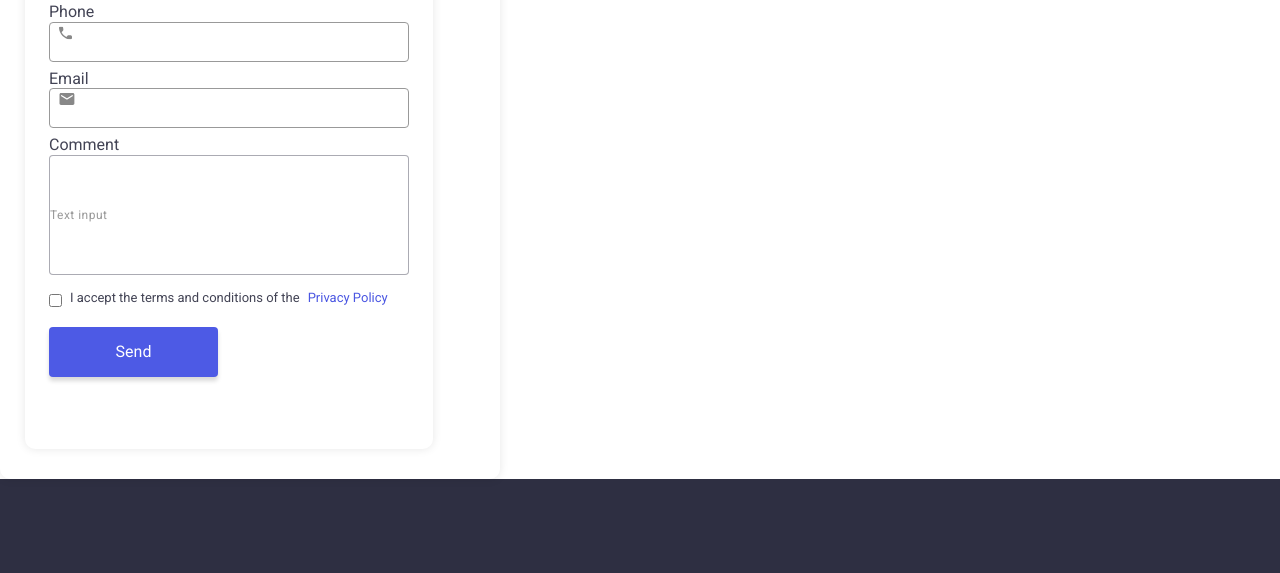
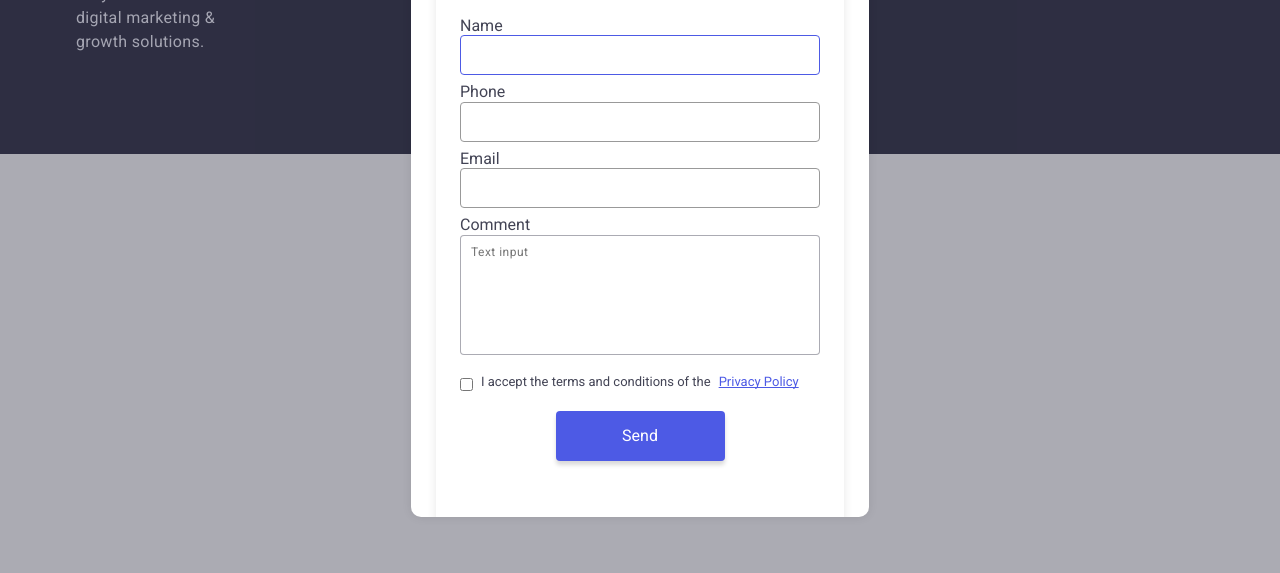
Before and after one commit to Yurii-Ilnytskyi22/goit-markup-hw-05, a plain HTML site: page index.html in a window 1280 px wide. Shown: the part 3358-3931 px from the top of the page. After the commit the page ends 3512 px from the top, so only its background shows below. Drawn offline with nearby package versions, Linux system fonts and the light colour scheme.

Commit message:
goit-markup-hw-05

```diff
--- a/css/styles.css
+++ b/css/styles.css
@@ -522,7 +522,7 @@ img {
 /* #endregion portfolio */
 
 /* #region model overlay*/
-/*
+
 .modal-ovelay {
     background: rgba(46, 47, 66, 0.4);
     position: fixed;
@@ -533,7 +533,7 @@ img {
     z-index: 999;
     display: flex;
     justify-content: center;
-    align-items: center;}
+    align-items: center;
 
     opacity: 1;
     pointer-events: auto;
@@ -544,7 +544,7 @@ img {
     opacity: 1;
     pointer-events: auto;
 }
-*/
+
 .modal {
     background-color: #fff;
     border-radius: 10px;
@@ -595,7 +595,18 @@ img {
 }
 
 
-input[type="name"],
+
+input[type="name"] {
+    width: 100%;
+    padding: 10px 10px 10px 35px;
+    border: 1px solid #4d5ae5;
+    font-size: 14px;
+    border-radius: 4px;
+    width: 360px;
+    height: 40px;
+}
+
+
 input[type="tel"],
 input[type="email"] {
     width: 100%;
@@ -620,7 +631,7 @@ input[type="text"]::placeholder {
 
 .input-wrapper svg {
     position: absolute;
-    top: 50%;
+    top: 65%;
     left: 10px;
     transform: translateY(-50%);
     fill: #888;
@@ -662,6 +673,16 @@ textarea {
     align-items: flex-start;
     gap: 8px;
     margin-bottom: 20px;
+
+}
+
+
+.policy {
+    display: flex;
+    align-items: flex-start;
+    text-decoration: underline;
+    text-decoration-skip-ink: none;
+    color: #4d5ae5;
 }
 
 .checkbox-label input {
@@ -685,6 +706,12 @@ textarea {
     cursor: pointer;
     align-items: center;
     justify-content: center;
+}
+
+.modal-btn-send {
+    display: flex;
+    justify-content: center;
+    align-items: center;
 }
 
 .modal-btn:hover {
--- a/index.html
+++ b/index.html
@@ -386,7 +386,7 @@
                 <svg width="18" height="18">
                     <use href="./images/icons.svg#icon-peoplesvg"></use>
                 </svg>
-                <input type="name" name="name" required />
+                <input class="colon-name" type="name" name="name" required />
             </label>
 
 
@@ -407,19 +407,21 @@
 
 
             <label class="comment-input">Comment
-                <input class="comment-text" type="text" name="comment" placeholder="Text input" />
+                <textarea class="comment-text" type="text" name="comment" rows="5" placeholder="Text input"></textarea>
             </label>
 
 
             <label class="checkbox-label">
                 <input type="checkbox" name="privacy_policy" required />
                 I accept the terms and conditions of the
-                <a href="#">Privacy Policy</a>
+                <a href="#"><span class="policy">
+                    Privacy Policy</span></a>
             </label>
 
-
+            <div class="modal-btn-send">
             <button type="submit" class="modal-btn">Send</button> </form>
-    </div>
+            </div>
+        </div>
 </div>
 <footer class="footer">
     <div class="container footer-inner">
```
Lines whose indentation alone changed are shown as unchanged.
